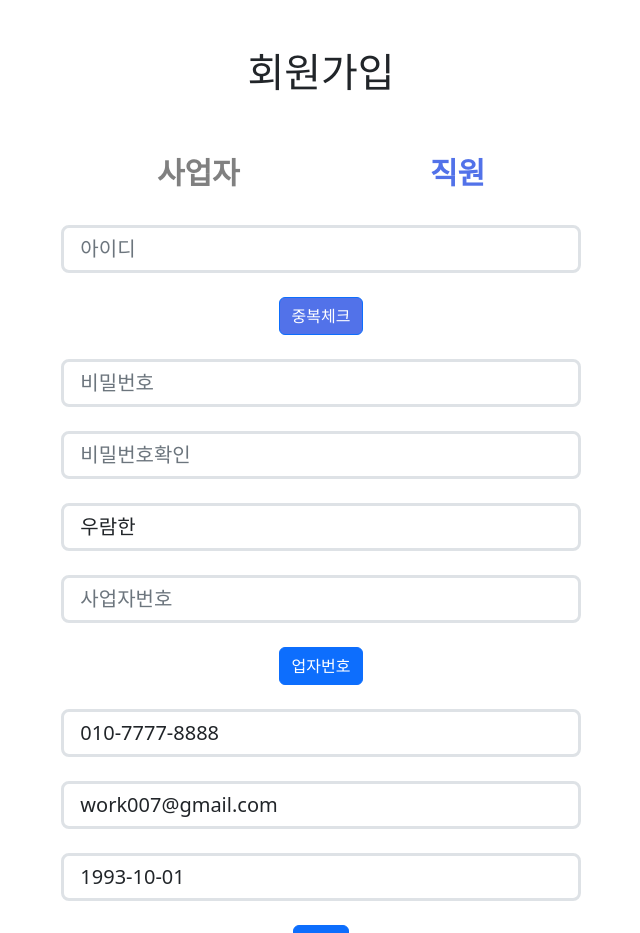
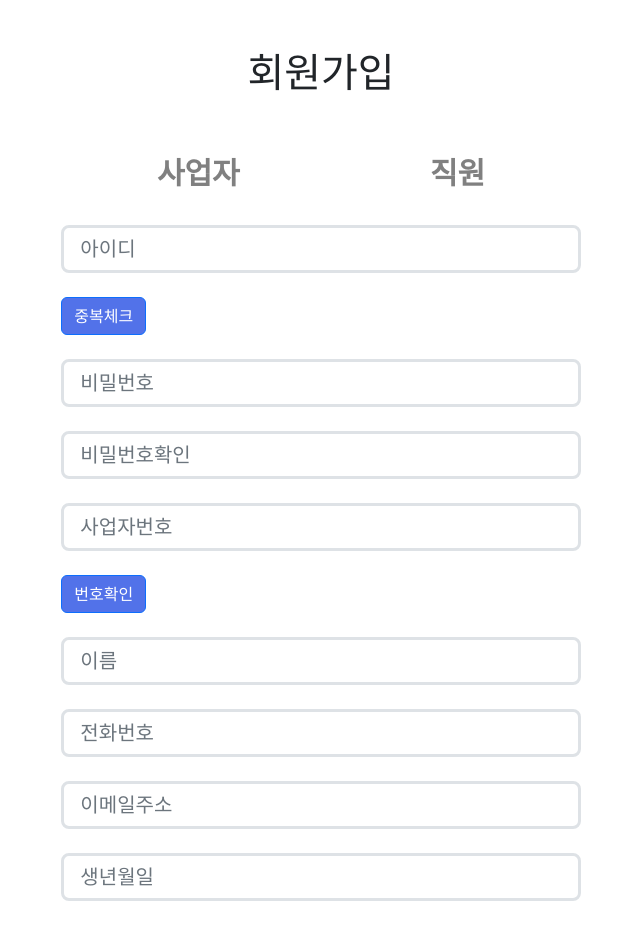
Before and after one commit to sowh5462/profront, a React (Create React App) app: page /user/register in a window 1280 px wide. Shown: the top 933 px of the page, without its empty margins (319-959 px from the left). Built offline with nearby package versions, Linux system fonts and the light colour scheme.

Commit message:
Revert "마이페이지 추가"
This reverts commit 1e9269223f1bf331847c9457b6210227dc65456b.

```diff
--- a/package.json
+++ b/package.json
@@ -3,8 +3,6 @@
   "version": "0.1.0",
   "private": true,
   "dependencies": {
-    "@ckeditor/ckeditor5-build-classic": "^38.0.1",
-    "@ckeditor/ckeditor5-react": "^6.0.0",
     "@testing-library/jest-dom": "^5.14.1",
     "@testing-library/react": "^13.0.0",
     "@testing-library/user-event": "^13.2.1",
@@ -42,5 +40,5 @@
       "last 1 safari version"
     ]
   },
-  "proxy": "http://localhost:8088"
+  "proxy":"http://localhost:8088"
 }
--- a/src/components/RouterPage.jsx
+++ b/src/components/RouterPage.jsx
@@ -6,23 +6,14 @@ import RegisterPage from './User/RegisterPage';
 import RegisterBossPage from './User/RegisterBossPage';
 import RegisterStaffPage from './User/RegisterStaffPage';
 import Homepage from './HomePage';
-import MyPage from './User/MyPage';
-import BossMyPage from './User/BossMyPage';
 
 
 const RouterPage = ({ history }) => {
-    // const { setBox } = useContext(AlertContext);
 
     // const onLogout = (e) => {
     //     e.preventDefault();
-    //     setBox({
-    //         show: true,
-    //         message: '로그아웃을 하시겠습니까?',
-    //         action: ()=>{
-    //             sessionStorage.removeItem('use_login_id');
-    //             history.push('/');
-    //         }
-    //     });
+    //     sessionStorage.removeItem("use_login_id");
+    //     history.push("/");
     // }
 
     return (
@@ -32,9 +23,6 @@ const RouterPage = ({ history }) => {
                     <Route path="/user/register" component={RegisterPage} exact={true}/>
                     <Route path="/user/register/boss" component={RegisterBossPage}/>
                     <Route path="/user/register/staff" component={RegisterStaffPage}/>
-                    <Route path="/user/staff/mypage" component={MyPage}/>
-                    <Route path="/user/boss/mypage" component={BossMyPage}/>
-
                 </Switch>
     )
 }
--- a/src/components/User/BossMyPage.jsx
+++ /dev/null
@@ -1,82 +0,0 @@
-import axios from 'axios';
-import React, { useEffect, useState } from 'react'
-import { Button, Card, Col, Form, Row, Table } from 'react-bootstrap'
-
-const BossMyPage = ({history}) => {
-    const [form, setForm] = useState({
-        use_login_id:'',
-        use_login_pass:'',
-        use_work_num:'',
-        use_name:'',
-        use_birth:'',
-        use_address:'',
-        use_email:'',
-        use_join:'',
-        use_type:'',
-        use_phone:'',
-        work_address:'',
-        work_name:''
-    });
-    const {use_login_id, use_login_pass, use_work_num, use_name, use_birth, use_address, use_email, use_join, use_type, use_phone, work_address, work_name} = form;
-    const getUser = async () => {
-        const result = await axios.get(
-        `/user/wread?use_login_id=${sessionStorage.getItem('use_login_id')}`);
-        setForm(result.data);
-    }
-    useEffect(() => {
-        getUser();
-    },[])
-    const onChange = (e) =>{
-        setForm({
-            ...form,
-            [e.target.name]:e.target.value
-        })
-    }
-    const onSubmit = async(e) => {
-        e.preventDefault();
-        if(!window.confirm('정보를 수정 할까요?')) return;
-        await axios.post('/user/wupdate', form);
-        history.push('/');
-    }
-
-
-  return (
-    <div>
-        <div>
-            <h4 className="text-start">마이페이지</h4>
-        </div>
-        <Row className='justify-content-center m-5'>
-            <Col>
-                <Card>
-                    <Card.Title>
-                        <h3><b>{use_name}</b>님의 정보</h3>
-                    </Card.Title>
-                    <Card.Body>
-                        <Form onSubmit={onSubmit}>
-                            <Form.Control placeholder='아이디' onChange={onChange}
-                                value={use_login_id} name='use_login_id'
-                                className='mb-3'/>
-                            <Form.Control placeholder='비밀번호' onChange={onChange}
-                                value={use_login_pass} type='password' name='use_login_pass'
-                                className='mb-3'/>
-                            <Form.Control placeholder='주소' onChange={onChange}
-                                value={use_address} name='use_address'
-                                className='mb-3'/>
-                            <Form.Control placeholder='이메일' onChange={onChange}
-                                value={use_email} name='use_email'
-                                className='mb-3'/>
-                            <Form.Control placeholder='전화번호' onChange={onChange}
-                                value={use_phone} name='use_phone'
-                                className='mb-3'/>
-                            <hr/>
-                            <Button type='submit'>정보수정</Button>
-                        </Form>
-                    </Card.Body>
-                </Card>
-            </Col>
-        </Row>
-    </div>
-  )
-}
-
-export default BossMyPage
--- a/src/components/User/LoginPage.jsx
+++ b/src/components/User/LoginPage.jsx
@@ -22,18 +22,8 @@ const LoginPage = ({history}) => {
     const onSubmit = async(e) => {
         e.preventDefault();
         const res = await axios.post('/user/login', form);
-        // console.log(res.data);
-        if(use_login_id === ''){
-            setBox({
-                show: true,
-                message: '아이디를 입력하세요'
-            });
-        }else if(use_login_pass === ''){
-            setBox({
-                show: true,
-                message: '비밀번호를 입력하세요'
-            });
-        }else if(res.data[0]===0) {
+        console.log(res.data);
+        if(res.data[0]===0) {
             setBox({
                 show: true,
                 message: '아이디가 존재하지않습니다!'
@@ -45,7 +35,7 @@ const LoginPage = ({history}) => {
             });
         }else if(res.data[0]===1) {
             sessionStorage.setItem('use_login_id', use_login_id);
-            if(res.data[1] === 1 ){ history.push('/user/boss/mypage')/* 사장 메인페이지 */ } else { history.push('/user/staff/mypage')/* 직원 메인페이지 */ }
+            if(res.data[1] === 1 ){ history.push('/user/boss')/* 사장 메인페이지 */ } else { history.push('/user/staff')/* 직원 메인페이지 */ }
         }
     }
 
--- a/src/components/User/MyPage.jsx
+++ /dev/null
@@ -1,91 +0,0 @@
-import axios from 'axios';
-import React, { useEffect, useState } from 'react'
-import { Button, Card, Col, Form, Row, Table } from 'react-bootstrap'
-
-const MyPage = () => {
-    const [form, setForm] = useState({
-        use_login_id:'',
-        use_login_pass:'',
-        use_work_num:'',
-        use_name:'',
-        use_birth:'',
-        use_address:'',
-        use_email:'',
-        use_join:'',
-        use_type:'',
-        use_phone:'',
-        sta_bank:'',
-        sta_account:'',
-        sta_type:'',
-        sta_image:'',
-        sta_employ:'',
-        sta_end:'',
-        sta_contract:'',
-        start:'',
-        end: '',
-        ujoin:''
-    });
-    const {use_login_id, use_login_pass, use_work_num, use_name, use_birth, use_address, use_email, use_join, use_type, use_phone, sta_bank, sta_account, sta_type,
-         sta_image, sta_employ, sta_end, sta_contract, start, end, ujoin} = form;
-    const getUser = async () => {
-        const result = await axios.get(
-        `/user/sread?use_login_id=${sessionStorage.getItem('use_login_id')}`);
-        setForm(result.data);
-    }
-    useEffect(() => {
-        getUser();
-    },[])
-
-
-
-  return (
-    <div>
-        <div>
-            <h4 className="text-start">마이페이지</h4>
-        </div>
-        <Row className='justify-content-center m-5'>
-            <Col>
-                <Card>
-                    <h3><b>{use_name}</b>님의 정보</h3>
-                    <Form>
-                        <h5 className='text-start'>계좌정보</h5>
-                        <Form.Control placeholder='은행'/><Form.Control placeholder='계좌'/>
-                    </Form>
-                </Card>
-            </Col>
-        </Row>
-        <Row className='justify-content-center m-5'>
-            <Card>
-                <h4 className='text-start'>직장관리</h4>
-                    <Row>
-                <Col md={6}>
-                    <Card>
-                        <Button>사업장정보</Button>
-                    </Card>
-                    <Card>
-                        <h1>근로계약서 파일</h1>
-                    </Card>
-                </Col><Col>
-                    <Card>
-                        <h1>사업장 주소</h1>
-
-                    </Card>
-                    <Card>
-                        <Button className='btn btn-secondary' name='sta_type'>{sta_type}</Button>
-                    </Card>
-                    <Card>
-                        <Button>가입일 : {start}</Button>
-                    </Card>
-                    <Card>
-                        <Button>퇴사일 : {end}</Button>
-                    </Card>
-                </Col>
-                </Row>
-            </Card>
-
-        </Row>
-    </div>
-  )
-}
-
-export default MyPage
--- a/src/components/User/RegisterPage.jsx
+++ b/src/components/User/RegisterPage.jsx
@@ -1,236 +1,177 @@
-
-import React, { useContext, useEffect, useState } from 'react';
+import React, { useState } from 'react';
 import { Button, Col, Form, InputGroup, Row, ToggleButton, ToggleButtonGroup } from 'react-bootstrap';
-import { AlertContext } from '../AlertContext';
 import axios from 'axios';
-import { withRouter } from 'react-router-dom';
-import { CKEditor } from '@ckeditor/ckeditor5-react';
-import ClassicEditor from '@ckeditor/ckeditor5-build-classic';
-
-const RegisterPage = ({history}) => {
-
-  const [ use_type, setUse_type ] = useState (0);
-  const { setBox } = useContext(AlertContext);
-  const [check, setCheck] = useState(false);
-  const [form, setForm] = useState({
-    use_login_id: '',
-    use_login_pass: '',
-    use_work_num: '',
-    use_name: '우람한',
-    use_phone: '010-7777-8888',
-    use_email: 'work007@gmail.com',
-    use_birth: '1993-10-01',
-    pass_check: '',
-    passMatch: true,
-  });
-
-  const {
-    use_login_id,
-    use_login_pass,
-    use_work_num,
-    use_name,
-    use_phone,
-    use_email,
-    use_birth,
-    pass_check,
-    passMatch,
-
-  } = form;
-
-  const onFormChange = (e) => {
-    if (e.target.name === 'use_login_id') {
-      setCheck(false);
-      setForm({ ...form, [e.target.name]: e.target.value || '' });
-    } else {
-      setForm({ ...form, [e.target.name]: e.target.value });
-    }
-  };
 
 
 
 
 
-  const onTypeCheck = (value) => {
-    setUse_type(value);
-  }
+const RegisterPage = ({history}) => {
 
-  const onIdCheck = async () => {
-    if (!use_login_id) {
-      setBox({ show: true, message: '아이디를 입력하세요.' });
-      return;
-    }
+  const [useType, setUseType] = useState('');
+  const [idCheck, setIdCheck] = useState(false);
+  const [passCheck, setPassCheck] = useState('');
+  const [notification, setNotification] = useState({ show: false, message: '' });
 
-    const result = await axios.get('/user/read?use_login_id=' + use_login_id);
-    if (result.data !== '') {
-      setBox({ show: true, message: '이미 사용중인 아이디입니다.' });
-    } else {
-      setBox({ show: true, message: '사용가능한 아이디입니다.' });
-      setCheck(true);
-    }
+
+
+
+  const [form, setForm] = useState({
+    use_login_id:'',
+    use_login_pass:'',
+    use_work_num:'',
+    use_name:'',
+    use_phone:'',
+    use_email:'',
+    use_birth:''
+  });
+
+  const {use_login_id, use_login_pass, use_work_num, use_name, use_phone, use_email, use_birth} = form;
+
+  const onRegisterUser = (value) => {
+    setUseType(Number(value));
+  };
+
+  const onCheck = (e) => {
+    setIdCheck(false);
+    setForm({ ...form, [e.target.name]: e.target.value });
   };
 
 
 
+  const onIdCheck = async () => {
+    if (use_login_id === '') {
+      setNotification({ show: true, message: '아이디를 입력하세요.' });
+      return;
+    }
+    //const result = await axios.post('/register?use_login_id=' + use_login_id);
+    const result = await axios.post('/register', { use_login_id: use_login_id });
 
-  const onPassCheck = () => {
-    if (use_login_pass !== pass_check) {
-      setForm({ ...form, passMatch: false });
+
+    if (result.data !== '') {
+      setNotification({ show: true, message: '이미 사용중인 아이디입니다.' });
     } else {
-      setForm({ ...form, passMatch: true });
+      setNotification({ show: true, message: '사용가능한 아이디입니다.' });
+      setIdCheck(true);
     }
   };
 
-
-  const onNextPage = async () => {
-    if (!check) {
-      setBox({ show: true, message: '아이디중복 체크를 해주세요.' });
-      return;
-    }
-    if (pass_check === null || pass_check.trim() === '' || use_login_pass !== pass_check) {
-      setBox({ show: true, message: '비밀번호를 확인해주세요.' });
-      return;
-    } else if (use_name === '') {
-      setBox({ show: true, message: '이름을 확인해주세요.' });
-      return;
-    } else if (use_work_num === '') {
-      setBox({ show: true, message: '사업자번호를 확인해주세요.' });
-      return;
-    } else if (use_phone === '') {
-      setBox({ show: true, message: '핸드폰번호를 확인해주세요.' });
-      return;
-    } else if (use_email === '') {
-      setBox({ show: true, message: '이메일을 확인해주세요.' });
-      return;
-    } else if (use_birth === '') {
-      setBox({ show: true, message: '생년월일을 확인해주세요.' });
-      return;
-    }
-
-    console.log('form1:', form); // form 객체 확인
-
-
-    if (!check) {
-      sessionStorage.setItem('use_login_id', use_login_id);
-      sessionStorage.setItem('use_login_pass', use_login_pass);
-      sessionStorage.setItem('use_work_num', use_work_num);
-      sessionStorage.setItem('use_name', use_name);
-      sessionStorage.setItem('use_phone', use_phone);
-      sessionStorage.setItem('use_email', use_email);
-      sessionStorage.setItem('use_birth', use_birth);
-
-    }
-
-
-
-    console.log('form2:', form);
-
-    if (check) {
-      const response = await axios.post('/user/register', form);
-
-      const userData = response.data.result;
-
-      console.log('데이터 저장 완료:', userData);
-
-
-      if (use_type === 0) {
-        history.push('/user/register/staff', { formData: userData });
-      } else if (use_type === 1) {
-        history.push('/user/register/workplace', { formData: userData });
-      }
+  const onNextPage = () => {
+    const target = useType === 0 ? '/register/staff' : '/register/workplace';
+    sessionStorage.setItem('target', target);
+    history.push(target);
+  };
+  const onNext = () => {
+    if (!idCheck) {
+      setNotification({
+        show: true,
+        message: '아이디 중복체크를 하세요.'
+      });
+    } else if (use_login_pass !== passCheck) {
+      setNotification({
+        show: true,
+        message: '비밀번호가 일치하지 않습니다.'
+      });
+    } else if(use_birth = ''){
+      alert('생일입력 ㄱ');
+    } else if(use_phone){
+      alert('폰입력 ㄱ')
+    } else if(use_email){
+      alert('이멜입력 ㄱ')
+    } else {
+      onNextPage();
     }
   };
-
-  useEffect(() => {
-    onPassCheck();
-    }, [use_login_pass, pass_check]);
 
   return (
     <>
       <div>
         <Row className='my-5 justify-content-center'>
-          <Col md={5}>
+          <Col md={5} className=''>
             <h1 className='text-center mb-5'>회원가입</h1>
             <Form>
               <Row>
-              <ToggleButtonGroup type="radio" name="use_type" defaultValue={0}>
-                  <ToggleButton type='radio'
+              <ToggleButtonGroup type="radio" name="options" defaultValue={0}>
+                  <ToggleButton
                     style={{
                       backgroundColor: 'white',
-                      color: use_type === 1 ? '#5272E9' : 'gray',
+                      color: useType === 1 ? '#5272E9' : 'gray',
                       border: 'none', fontSize: '30px', fontWeight: 'bold'
                     }}
                     value={1}
-                    onClick={() =>onTypeCheck(1)}
+                    onClick={() => onRegisterUser(1)}
                   >
                     사업자
                   </ToggleButton>
-                  <ToggleButton type='radio'
+                  <ToggleButton
                     style={{
                       backgroundColor: 'white',
-                      color: use_type === 0 ? '#5272E9' : 'gray',
+                      color: useType === 0 ? '#5272E9' : 'gray',
                       border: 'none', fontSize: '30px', fontWeight: 'bold'
                     }}
                     value={0}
-                    onClick={() => onTypeCheck(0)}
+                    onClick={() => onRegisterUser(0)}
                   >
                     직원
                   </ToggleButton>
                 </ToggleButtonGroup>
+
                 <Col>
                   <InputGroup className='my-4'>
-                    <Form.Control size="lg" className=' square border border-3 py-1'
-                      placeholder='아이디' name='use_login_id'
-                      value={use_login_id} onChange={onFormChange}/>
+                    <Form.Control size="lg" placeholder='아이디' name='use_login_id' value={use_login_id} className=' square border border-3 py-1' onChange={onCheck} />
                   </InputGroup>
+                  <InputGroup>
                     <Button type="button" style={{backgroundColor: '#5272E9', color:'white'}} onClick={onIdCheck} >중복체크</Button>
+                  </InputGroup>
+
+                </Col>
+              </Row>
 
                   <InputGroup className='my-4'>
-                    <Form.Control
-                      placeholder='비밀번호' type='password' size="lg"
-                      name='use_login_pass' className=' square border border-3 py-1'
-                      value={use_login_pass} onChange={onFormChange}/>
+                      <Form.Control size="lg" placeholder='비밀번호' type='password' name='use_login_pass' value={use_login_pass} className=' square border border-3 py-1' onChange={onCheck}/>
                   </InputGroup>
                   <InputGroup className='my-4'>
-                    <Form.Control
-                      size="lg" placeholder='비밀번호확인' type='password'
-                      onChange={onFormChange}
-                      value={pass_check} className=' square border border-3 py-1'  name='pass_check'/>
-                  </InputGroup>
-                  {!passMatch && <p style={{ color: 'red', fontSize: 'small'}}>비밀번호가 일치하지 않습니다.</p>}
-                <InputGroup className='my-4'>
-                  <Form.Control placeholder='이름' size="lg" className=' square border border-3 py-1'
-                    name="use_name" value={use_name} onChange={onFormChange}/>
+                    <Form.Control size="lg" placeholder='비밀번호확인'  name='passCheck' value={passCheck} onChange={(e) => setPassCheck(e.target.value)} type='password'
+                      className=' square border border-3 py-1' />
                   </InputGroup>
                   <InputGroup className='my-4'>
-                  <Form.Control size="lg" placeholder='사업자번호' className='square border border-3 py-1'
-                    name="use_work_num" value={use_work_num} onChange={onFormChange}/>
+                    <Form.Control size="lg" placeholder='사업자번호' name='use_work_num' value={use_work_num} className='square border border-3 py-1' onChange={onCheck}/>
                   </InputGroup>
-                <Button>업자번호</Button>
+                  <InputGroup>
+                    <Button type="button" className="btn" style={{ backgroundColor: '#5272E9', color: 'white' }}>번호확인</Button>
+                  </InputGroup>
+
                   <InputGroup className='my-4'>
-                  <Form.Control size="lg" placeholder='전화번호'
-                  className=' square border border-3 py-1'
-                    name="use_phone" value={use_phone} onChange={onFormChange}/>
+                      <Form.Control size="lg" placeholder='이름' name='use_name' value={use_name}  className=' square border border-3 py-1' onChange={onCheck}/>
                   </InputGroup>
                   <InputGroup className='my-4'>
-                  <Form.Control size="lg" placeholder='이메일주소'
-                    className=' square border border-3 py-1'
-                    name="use_email" value={use_email} onChange={onFormChange}/>
+                      <Form.Control size="lg" placeholder='전화번호' name='use_phone' value={use_phone}  className=' square border border-3 py-1' onChange={onCheck}/>
                   </InputGroup>
                   <InputGroup className='my-4'>
-                  <Form.Control placeholder='생년월일' className=' square border border-3 py-1'
-                    name="use_birth" value={use_birth} size="lg" onChange={onFormChange}/>
+                      <Form.Control size="lg" placeholder='이메일주소' name='use_email' value={use_email}  className=' square border border-3 py-1' onChange={onCheck}/>
                   </InputGroup>
-                <div>
-                <Button onClick={() => onNextPage(history)}>다음</Button>
+                  <InputGroup className='my-4'>
+                      <Form.Control size="lg" placeholder='생년월일' name='use_birth' value={use_birth}  className=' square border border-3 py-1' onChange={onCheck} />
+                  </InputGroup>
+
+
+              <div className='mt-3 d-flex justify-content-end'>
+              <Button
+                style={{ backgroundColor: 'white', border: 'none', color:'#5272E9',  fontWeight: 'bold'}}
+                onClick={onNext}>다음</Button>
+
               </div>
-              </Col>
-            </Row>
             </Form>
           </Col>
         </Row>
+        {notification.show && (
+          <div className="notification-box">
+            <p>{notification.message}</p>
+          </div>
+        )}
       </div>
     </>
   )
 }
 
-export default withRouter(RegisterPage)
+export default RegisterPage
```
Also changed, not shown: 2 other files (tests, documents, lock files or other folders). Lines whose indentation alone changed are shown as unchanged.
